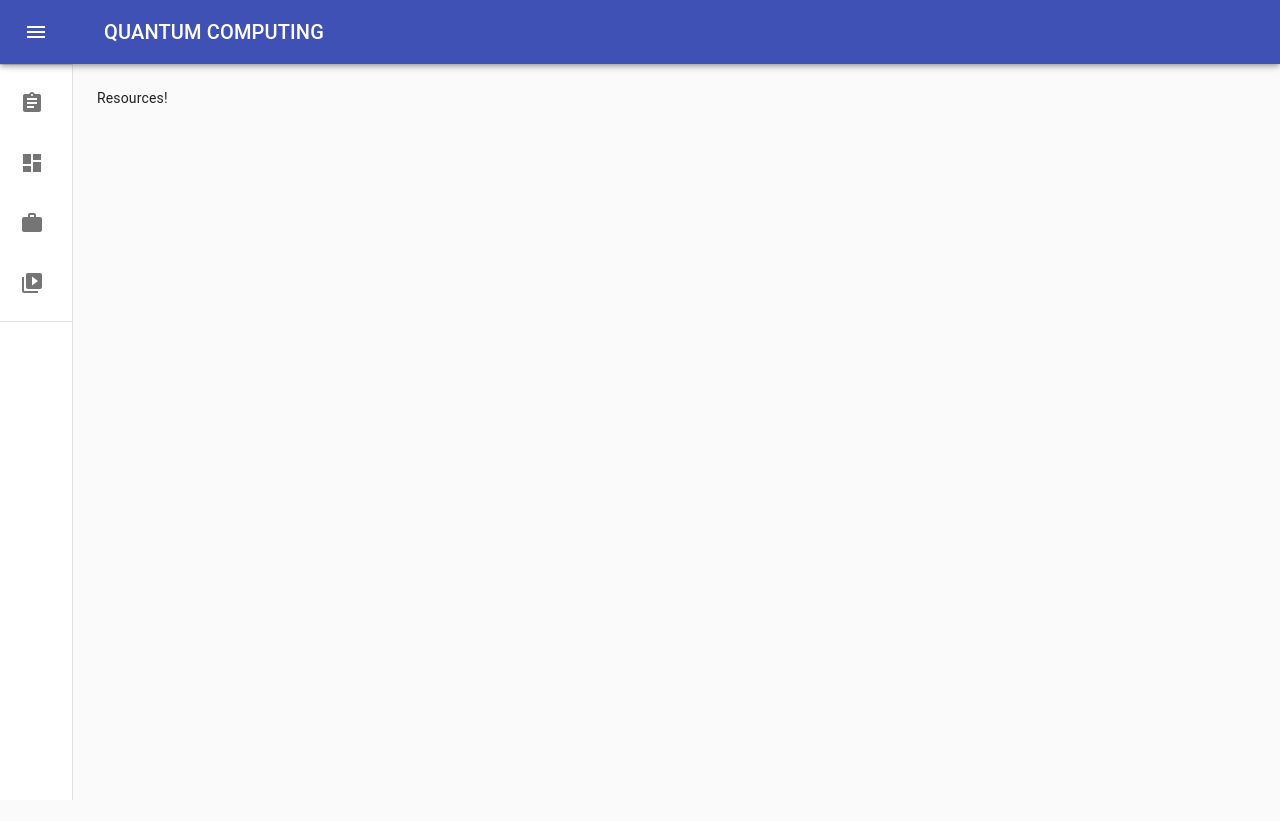
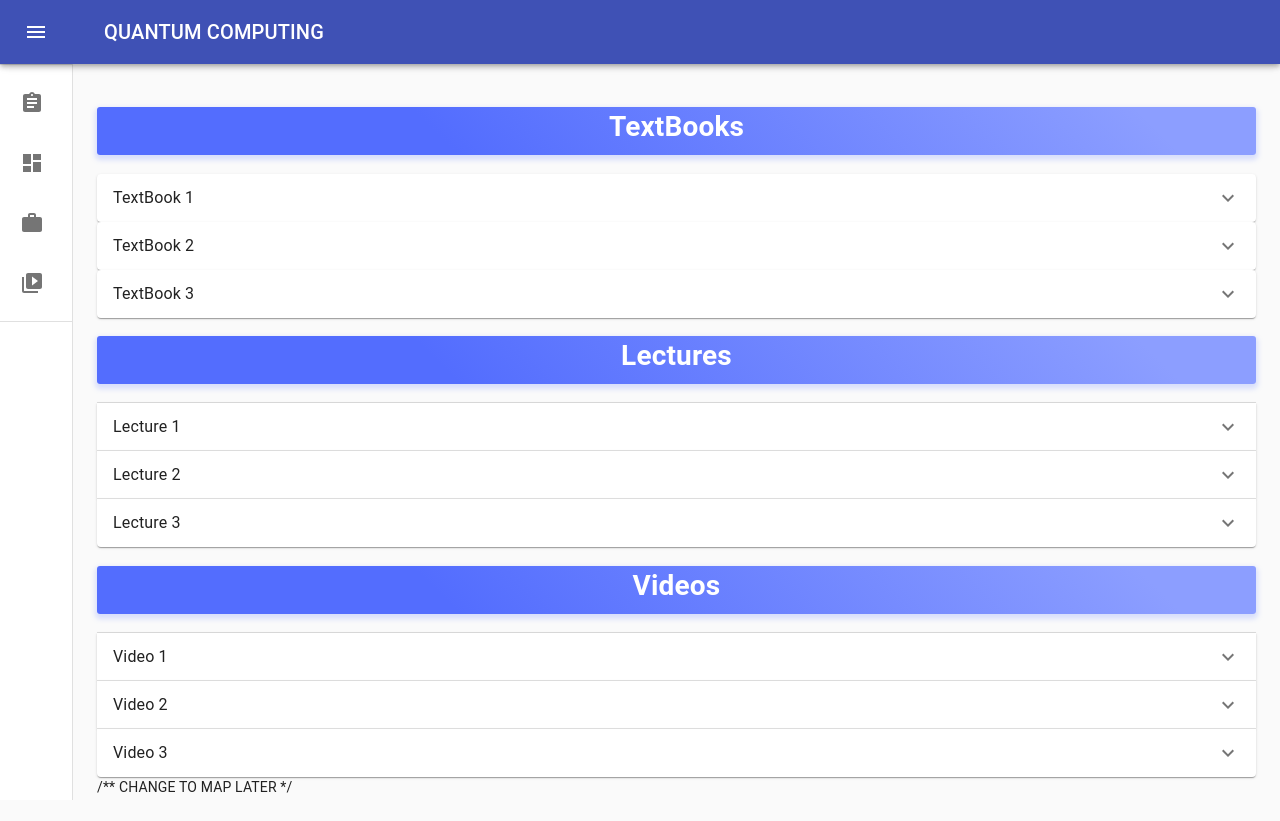
Before and after one commit to luke9216/SES2AB_Frontend, a React (Create React App) app: page /resources in a window 1280 px wide. Before the commit the page ends 800 px from the top, so only its background shows below. Built offline with nearby package versions, Linux system fonts and the light colour scheme; the HTML template or start-up script is replaced by a standard one.

Commit message:
Resource Page with placeholders

```diff
--- a/src/components/pages/Resources/Resources.tsx
+++ b/src/components/pages/Resources/Resources.tsx
@@ -1,9 +1,166 @@
 import React from "react";
+import { Grid, Button } from "@material-ui/core";
+import { resourcesStyles } from "./style";
+import ExpansionPanel from "@material-ui/core/ExpansionPanel";
+import ExpansionPanelSummary from "@material-ui/core/ExpansionPanelSummary";
+import ExpansionPanelDetails from "@material-ui/core/ExpansionPanelDetails";
+import Typography from "@material-ui/core/Typography";
+import ExpandMoreIcon from "@material-ui/icons/ExpandMore";
 
 export interface ResourcesProps {}
 
 const Resources: React.SFC<ResourcesProps> = () => {
-  return <div>Resources!</div>;
+  const classes = resourcesStyles();
+
+  return (
+    <div>
+      <h1 className={classes.title1}>TextBooks</h1>
+      <div>
+        <Grid>
+          <ExpansionPanel>
+            <ExpansionPanelSummary
+              expandIcon={<ExpandMoreIcon />}
+              aria-controls="panel1a-content"
+              id="panel1a-header"
+            >
+              <Typography>TextBook 1</Typography>
+            </ExpansionPanelSummary>
+            <ExpansionPanelDetails>
+              <Typography>
+                TEXTBOOK PDF LINK GOES HERE!
+              </Typography>
+            </ExpansionPanelDetails>
+          </ExpansionPanel>
+        </Grid>
+        <Grid>
+          <ExpansionPanel>
+            <ExpansionPanelSummary
+              expandIcon={<ExpandMoreIcon />}
+              aria-controls="panel1a-content"
+              id="panel1a-header"
+            >
+              <Typography>TextBook 2</Typography>
+            </ExpansionPanelSummary>
+            <ExpansionPanelDetails>
+              <Typography>
+               TEXTBOOK PDF LINK GOES HERE!
+              </Typography>
+            </ExpansionPanelDetails>
+          </ExpansionPanel>
+        </Grid>
+        <Grid>
+          <ExpansionPanel>
+            <ExpansionPanelSummary
+              expandIcon={<ExpandMoreIcon />}
+              aria-controls="panel1a-content"
+              id="panel1a-header"
+            >
+              <Typography>TextBook 3</Typography>
+            </ExpansionPanelSummary>
+            <ExpansionPanelDetails>
+              <Typography>
+                TEXTBOOK PDF LINK GOES HERE!
+              </Typography>
+            </ExpansionPanelDetails>
+          </ExpansionPanel>
+        </Grid>
+      </div>
+      <div>
+        <Grid>
+          <h1 className={classes.title1}>Lectures</h1>
+          <ExpansionPanel>
+            <ExpansionPanelSummary
+              expandIcon={<ExpandMoreIcon />}
+              aria-controls="panel1a-content"
+              id="panel1a-header"
+            >
+              <Typography>Lecture 1</Typography>
+            </ExpansionPanelSummary>
+            <ExpansionPanelDetails>
+              <Typography>
+                LECTURE GOES HERE!
+              </Typography>
+            </ExpansionPanelDetails>
+          </ExpansionPanel>
+        <ExpansionPanel>
+            <ExpansionPanelSummary
+              expandIcon={<ExpandMoreIcon />}
+              aria-controls="panel1a-content"
+              id="panel1a-header"
+            >
+              <Typography>Lecture 2</Typography>
+            </ExpansionPanelSummary>
+            <ExpansionPanelDetails>
+              <Typography>
+                LECTURE GOES HERE!
+              </Typography>
+            </ExpansionPanelDetails>
+          </ExpansionPanel>
+          <ExpansionPanel>
+            <ExpansionPanelSummary
+              expandIcon={<ExpandMoreIcon />}
+              aria-controls="panel1a-content"
+              id="panel1a-header"
+            >
+              <Typography>Lecture 3</Typography>
+            </ExpansionPanelSummary>
+            <ExpansionPanelDetails>
+              <Typography>
+                LECTURE GOES HERE!
+              </Typography>
+            </ExpansionPanelDetails>
+            </ExpansionPanel>
+          </Grid>
+          <Grid>
+          <h1 className={classes.title1}>Videos</h1>
+          <ExpansionPanel>
+            <ExpansionPanelSummary
+              expandIcon={<ExpandMoreIcon />}
+              aria-controls="panel1a-content"
+              id="panel1a-header"
+            >
+              <Typography>Video 1</Typography>
+            </ExpansionPanelSummary>
+            <ExpansionPanelDetails>
+              <Typography>
+                VIDEO LINK GOES HERE!
+              </Typography>
+            </ExpansionPanelDetails>
+          </ExpansionPanel>
+        <ExpansionPanel>
+            <ExpansionPanelSummary
+              expandIcon={<ExpandMoreIcon />}
+              aria-controls="panel1a-content"
+              id="panel1a-header"
+            >
+              <Typography>Video 2</Typography>
+            </ExpansionPanelSummary>
+            <ExpansionPanelDetails>
+              <Typography>
+                VIDEO LINK GOES HERE!
+              </Typography>
+            </ExpansionPanelDetails>
+          </ExpansionPanel>
+          <ExpansionPanel>
+            <ExpansionPanelSummary
+              expandIcon={<ExpandMoreIcon />}
+              aria-controls="panel1a-content"
+              id="panel1a-header"
+            >
+              <Typography>Video 3</Typography>
+            </ExpansionPanelSummary>
+            <ExpansionPanelDetails>
+              <Typography>
+                VIDEO LINK GOES HERE!
+              </Typography>
+            </ExpansionPanelDetails>
+            </ExpansionPanel>
+          </Grid>
+          /** CHANGE TO MAP LATER */
+
+      </div>
+    </div>
+  );
 };
 
 export default Resources;
--- /dev/null
+++ b/src/components/pages/Resources/style.ts
@@ -0,0 +1,29 @@
+import { makeStyles } from "@material-ui/core/styles";
+
+export const resourcesStyles = makeStyles((theme) => ({
+    root: {
+        display: "flex",
+        justifyContent: "center",
+        alignItems: "center",
+    },
+
+    heading1: {
+        display: "flex",
+        justifyContent: "center",
+        alignItems: "center",
+        color: "red",
+    },
+
+
+    title1: {
+        background: "linear-gradient(45deg, #536DFE 30%, #8C9EFF 90%)",
+        border: 0,
+        borderRadius: 3,
+        boxShadow: "0 3px 5px 2px rgba(140, 158, 255, .3)",
+        color: "white",
+        height: 48,
+        padding: "0 30px",
+        justifyContent: "center",
+        display: "flex",
+    },
+}));
```
